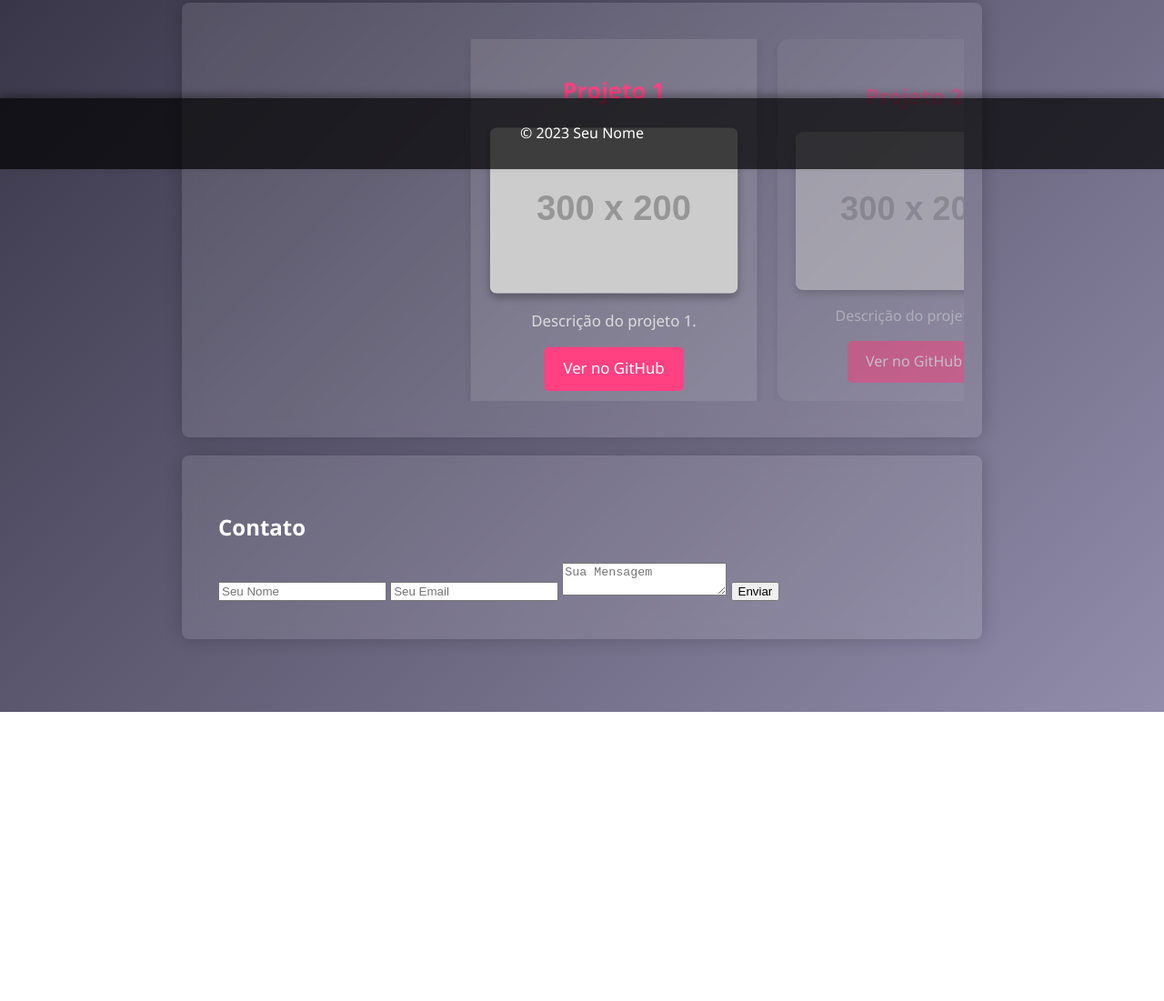
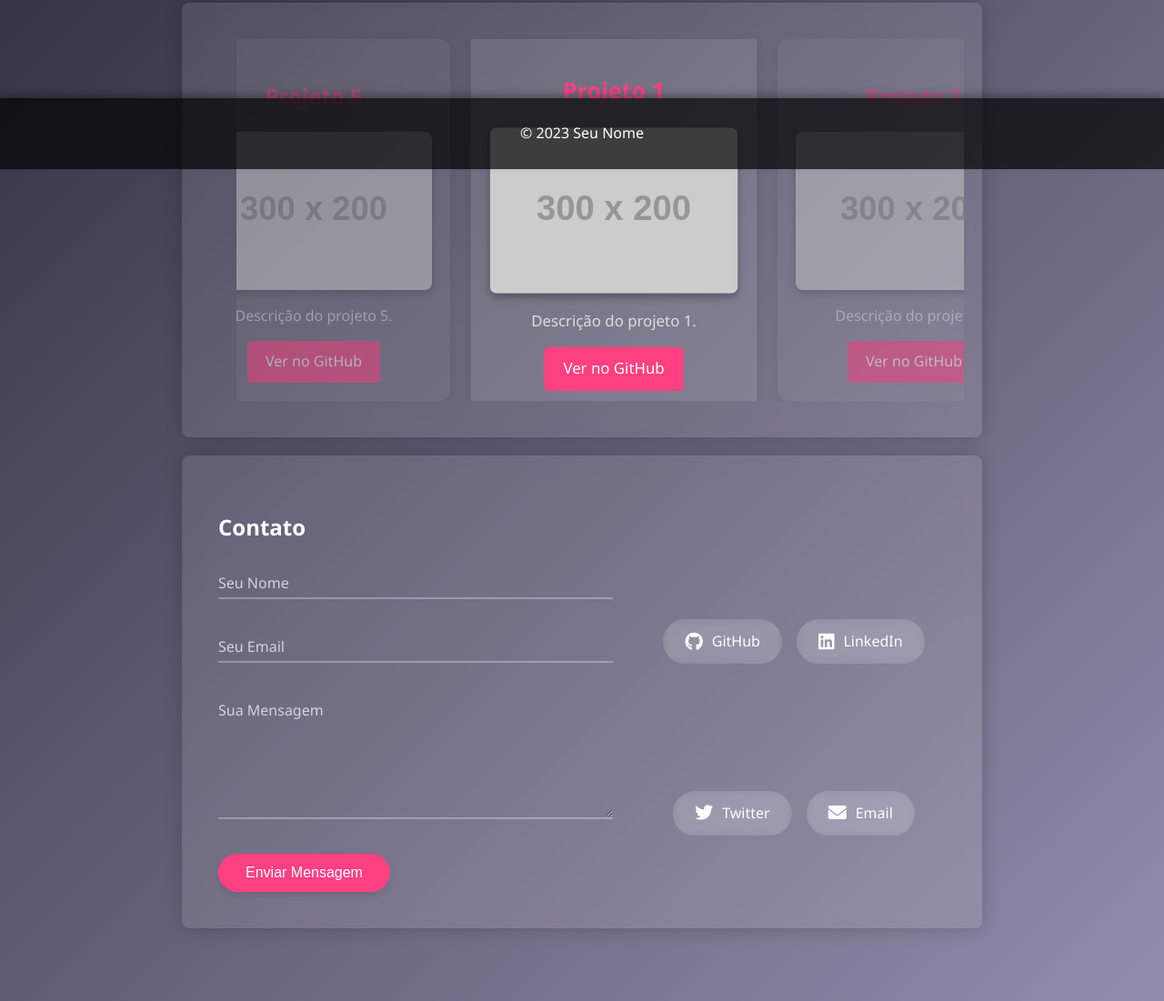
Before and after one commit to Williamhssilva/portifolio, a plain HTML site: page index.html in a window 1280 px wide. Shown: the part 614-1715 px from the top of the page at 91% size. Before the commit the page ends 1397 px from the top, so only its background shows below. Drawn offline with Linux system fonts and the light colour scheme; placeholder pictures from the web are drawn by us.

Commit message:
adicionado novo design

```diff
--- a/index.html
+++ b/index.html
@@ -6,6 +6,7 @@
     <meta name="viewport" content="width=device-width, initial-scale=1.0">
     <title>Meu Portfólio</title>
     <link rel="stylesheet" href="styles.css">
+    <link rel="stylesheet" href="https://cdnjs.cloudflare.com/ajax/libs/font-awesome/6.0.0/css/all.min.css">
 </head>
 
 <body>
@@ -38,6 +39,12 @@
                 <div class="carousel-track-container">
                     <ul class="carousel-track">
                         <li class="carousel-card">
+                            <h3>Projeto 5</h3>
+                            <img src="https://placehold.jp/300x200.png" alt="Imagem do Projeto 5">
+                            <p>Descrição do projeto 5.</p>
+                            <a href="https://github.com/seu-usuario/projeto5">Ver no GitHub</a>
+                        </li>
+                        <li class="carousel-card">
                             <h3>Projeto 1</h3>
                             <img src="https://placehold.jp/300x200.png" alt="Imagem do Projeto 1">
                             <p>Descrição do projeto 1.</p>
@@ -63,9 +70,15 @@
                         </li>
                         <li class="carousel-card">
                             <h3>Projeto 5</h3>
-                            <img src="https://placehold.jp/300x200.png" alt="Imagem do Projeto 2">
-                            <p>Descrição do projeto 2.</p>
-                            <a href="https://github.com/seu-usuario/projeto2">Ver no GitHub</a>
+                            <img src="https://placehold.jp/300x200.png" alt="Imagem do Projeto 5">
+                            <p>Descrição do projeto 5.</p>
+                            <a href="https://github.com/seu-usuario/projeto5">Ver no GitHub</a>
+                        </li>
+                        <li class="carousel-card">
+                            <h3>Projeto 1</h3>
+                            <img src="https://placehold.jp/300x200.png" alt="Imagem do Projeto 1">
+                            <p>Descrição do projeto 1.</p>
+                            <a href="https://github.com/seu-usuario/projeto1">Ver no GitHub</a>
                         </li>
                     </ul>
                 </div>
@@ -73,12 +86,50 @@
         </section>
         <section id="contact" class="futuristic-section">
             <h2>Contato</h2>
-            <form>
-                <input type="text" placeholder="Seu Nome" required>
-                <input type="email" placeholder="Seu Email" required>
-                <textarea placeholder="Sua Mensagem" required></textarea>
-                <button type="submit">Enviar</button>
-            </form>
+            <div class="contact-container">
+                <div class="contact-form">
+                    <form>
+                        <div class="form-group">
+                            <input type="text" id="name" required>
+                            <label for="name">Seu Nome</label>
+                            <span class="focus-border"></span>
+                        </div>
+
+                        <div class="form-group">
+                            <input type="email" id="email" required>
+                            <label for="email">Seu Email</label>
+                            <span class="focus-border"></span>
+                        </div>
+
+                        <div class="form-group">
+                            <textarea id="message" required></textarea>
+                            <label for="message">Sua Mensagem</label>
+                            <span class="focus-border"></span>
+                        </div>
+
+                        <button type="submit" class="submit-btn">Enviar Mensagem</button>
+                    </form>
+                </div>
+
+                <div class="social-links">
+                    <a href="https://github.com/seu-usuario" target="_blank" class="social-btn">
+                        <i class="fab fa-github"></i>
+                        <span>GitHub</span>
+                    </a>
+                    <a href="https://linkedin.com/in/seu-usuario" target="_blank" class="social-btn">
+                        <i class="fab fa-linkedin"></i>
+                        <span>LinkedIn</span>
+                    </a>
+                    <a href="https://twitter.com/seu-usuario" target="_blank" class="social-btn">
+                        <i class="fab fa-twitter"></i>
+                        <span>Twitter</span>
+                    </a>
+                    <a href="mailto:seu-email@exemplo.com" class="social-btn">
+                        <i class="fas fa-envelope"></i>
+                        <span>Email</span>
+                    </a>
+                </div>
+            </div>
         </section>
     </div>
     <footer class="futuristic-footer">
--- a/script.js
+++ b/script.js
@@ -39,13 +39,12 @@ document.addEventListener('DOMContentLoaded', () => {
     const cards = Array.from(track.children);
     const container = document.querySelector('.carousel-track-container');
 
-    let currentIndex = 0;
+    let currentIndex = 1; // Começamos do índice 1 (primeiro card real)
     let startPos = 0;
     let currentTranslate = 0;
     let prevTranslate = 0;
     let isDragging = false;
 
-    // Função para calcular a posição exata do card
     function getPositionByIndex(index) {
         const cardWidth = cards[0].offsetWidth;
         const containerWidth = container.offsetWidth;
@@ -54,14 +53,12 @@ document.addEventListener('DOMContentLoaded', () => {
         return -(index * (cardWidth + margin * 2)) + offset;
     }
 
-    // Função para atualizar a posição do carrossel
     function updateCarousel(instant = false) {
         currentTranslate = getPositionByIndex(currentIndex);
 
         track.style.transition = instant ? 'none' : 'transform 0.3s ease-in-out';
         track.style.transform = `translateX(${currentTranslate}px)`;
 
-        // Atualiza classes active
         cards.forEach((card, index) => {
             card.classList.remove('active');
             if (index === currentIndex) {
@@ -70,7 +67,21 @@ document.addEventListener('DOMContentLoaded', () => {
         });
     }
 
-    // Event listeners para touch e mouse com opção passive: false
+    // Função para verificar e ajustar o loop infinito
+    function checkIndex() {
+        track.style.transition = 'none';
+        if (currentIndex === cards.length - 1) {
+            currentIndex = 1;
+            updateCarousel(true);
+        }
+        if (currentIndex === 0) {
+            currentIndex = cards.length - 2;
+            updateCarousel(true);
+        }
+    }
+
+    track.addEventListener('transitionend', checkIndex);
+
     cards.forEach((card, index) => {
         card.addEventListener('mousedown', startDragging, { passive: false });
         card.addEventListener('touchstart', startDragging, { passive: false });
@@ -106,9 +117,9 @@ document.addEventListener('DOMContentLoaded', () => {
         track.style.transition = 'transform 0.3s ease-in-out';
 
         if (Math.abs(movedBy) > 100) {
-            if (movedBy > 0 && currentIndex > 0) {
+            if (movedBy > 0) {
                 currentIndex--;
-            } else if (movedBy < 0 && currentIndex < cards.length - 1) {
+            } else {
                 currentIndex++;
             }
         }
@@ -119,7 +130,6 @@ document.addEventListener('DOMContentLoaded', () => {
     // Inicialização
     updateCarousel(true);
 
-    // Atualiza o carrossel quando a janela é redimensionada
     let resizeTimeout;
     window.addEventListener('resize', () => {
         clearTimeout(resizeTimeout);
--- a/styles.css
+++ b/styles.css
@@ -213,3 +213,137 @@ section img {
         flex: 0 0 80%; /* Ajusta a largura em dispositivos móveis */
     }
 }
+
+/* Estilos para o container de contato */
+.contact-container {
+    display: flex;
+    flex-wrap: wrap;
+    gap: 2rem;
+    justify-content: space-between;
+    max-width: 1200px;
+    margin: 0 auto;
+}
+
+.contact-form {
+    flex: 1 1 400px;
+}
+
+/* Estilos para os campos do formulário */
+.form-group {
+    position: relative;
+    margin-bottom: 30px;
+}
+
+.form-group input,
+.form-group textarea {
+    width: 100%;
+    padding: 10px 0;
+    font-size: 16px;
+    color: #fff;
+    background: transparent;
+    border: none;
+    border-bottom: 2px solid rgba(255, 255, 255, 0.3);
+    outline: none;
+    transition: 0.3s;
+}
+
+.form-group label {
+    position: absolute;
+    top: 0;
+    left: 0;
+    padding: 10px 0;
+    font-size: 16px;
+    color: rgba(255, 255, 255, 0.7);
+    pointer-events: none;
+    transition: 0.3s;
+}
+
+.form-group input:focus ~ label,
+.form-group input:valid ~ label,
+.form-group textarea:focus ~ label,
+.form-group textarea:valid ~ label {
+    top: -20px;
+    font-size: 12px;
+    color: #ff4081;
+}
+
+.form-group .focus-border {
+    position: absolute;
+    bottom: 0;
+    left: 0;
+    width: 0;
+    height: 2px;
+    background-color: #ff4081;
+    transition: 0.3s;
+}
+
+.form-group input:focus ~ .focus-border,
+.form-group textarea:focus ~ .focus-border {
+    width: 100%;
+}
+
+.form-group textarea {
+    min-height: 120px;
+    resize: vertical;
+}
+
+/* Estilo do botão de envio */
+.submit-btn {
+    padding: 12px 30px;
+    background: #ff4081;
+    color: white;
+    border: none;
+    border-radius: 25px;
+    font-size: 16px;
+    cursor: pointer;
+    transition: transform 0.3s, box-shadow 0.3s;
+    box-shadow: 0 4px 6px rgba(0, 0, 0, 0.1);
+}
+
+.submit-btn:hover {
+    transform: translateY(-2px);
+    box-shadow: 0 6px 8px rgba(0, 0, 0, 0.2);
+}
+
+/* Estilos para os links sociais */
+.social-links {
+    display: flex;
+    flex-wrap: wrap;
+    gap: 1rem;
+    justify-content: center;
+    align-items: center;
+    flex: 1 1 300px;
+}
+
+.social-btn {
+    display: flex;
+    align-items: center;
+    gap: 10px;
+    padding: 12px 24px;
+    background: rgba(255, 255, 255, 0.1);
+    color: white;
+    text-decoration: none;
+    border-radius: 25px;
+    transition: transform 0.3s, background-color 0.3s;
+    backdrop-filter: blur(5px);
+}
+
+.social-btn:hover {
+    transform: translateY(-2px);
+    background: rgba(255, 255, 255, 0.2);
+}
+
+.social-btn i {
+    font-size: 20px;
+}
+
+/* Responsividade */
+@media (max-width: 768px) {
+    .contact-container {
+        flex-direction: column;
+    }
+
+    .social-links {
+        margin-top: 2rem;
+    }
+}
```
